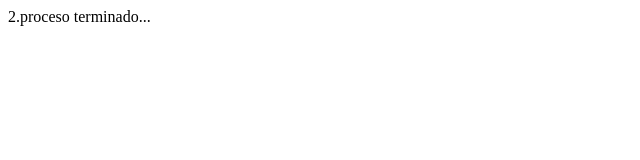
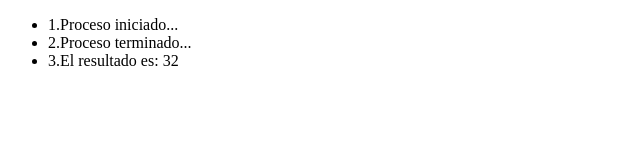
Before and after one commit to aleocampodev/promiseJS, a plain HTML site: page index.html in a window 1280 px wide. Shown: the whole page, without its empty margins (0-640 px from the left). Drawn offline with Linux system fonts and the light colour scheme.

Commit message:
feature: added list data

```diff
--- a/index.html
+++ b/index.html
@@ -6,6 +6,7 @@
     <title>Document</title>
 </head>
 <body>
+   <ul id="list"></ul>
     <script src="index.js"></script>
 </body>
 </html>
--- a/index.js
+++ b/index.js
@@ -1,9 +1,27 @@
+const list = document.querySelector("#list");
 let x = 10;
-document.write('1. proceso iniciado...');
+//document.write('1. proceso iniciado...');
 
-setTimeout(() => {
+//funcion asincrona
+/*setTimeout(() => {
     x = x * 3 + 2;
     document.write('2.proceso terminado...')
 },5000);
 
-document.write( '3.el resultado es ' +  x )
+document.write( '3.el resultado es ' +  x )*/
+
+//convertirlo a promesas
+const promesa = new Promise((resolve,reject) => {
+    setTimeout(() => {
+        x = x * 3 + 2;
+        list.innerHTML += `<li>2.Proceso terminado...</li>`
+        resolve(x);
+    },5000);
+
+})
+
+list.innerHTML += `<li>1.Proceso iniciado...</li>`;
+
+promesa.then(res => {
+    list.innerHTML += `<li>3.El resultado es: ${res}</li>`
+})
```
